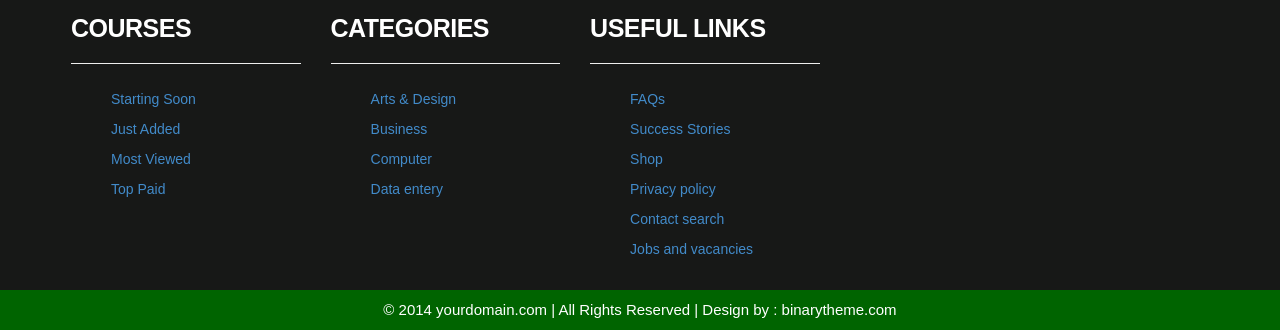
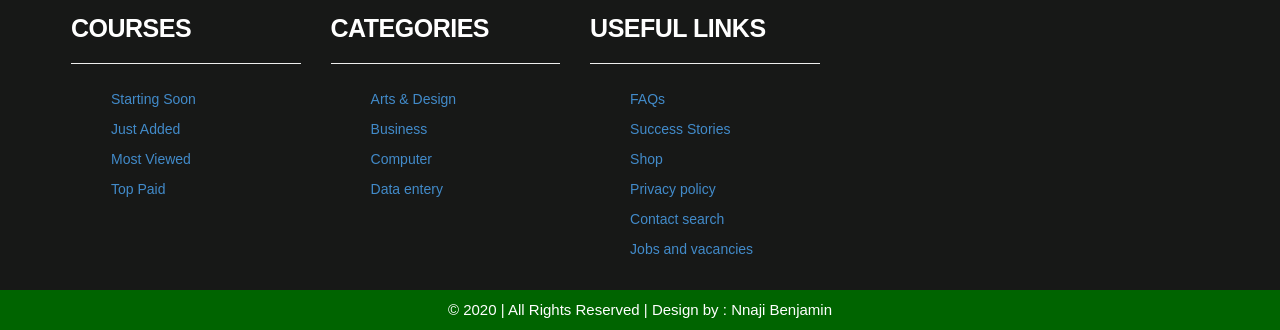
Before and after one commit to Benjtalkshow/feedback.github.io, a plain HTML site: page registration.html in a window 1280 px wide. Shown: the part 2765-3095 px from the top of the page. Drawn offline with Linux system fonts and the light colour scheme.

Commit message:
9th commit

```diff
--- a/registration.html
+++ b/registration.html
@@ -399,7 +399,7 @@
          </div>
      <!-- CONTACT SECTION END-->
     <div id="footer">
-          &copy 2014 yourdomain.com | All Rights Reserved |  <a href="http://binarytheme.com" style="color: #fff" target="_blank">Design by : binarytheme.com</a>
+          &copy 2020 | All Rights Reserved |  <a href="m.me/Benjtalksho" style="color: #fff" target="_blank">Design by : Nnaji Benjamin</a>
     </div>
      <!-- FOOTER SECTION END-->
 
```
